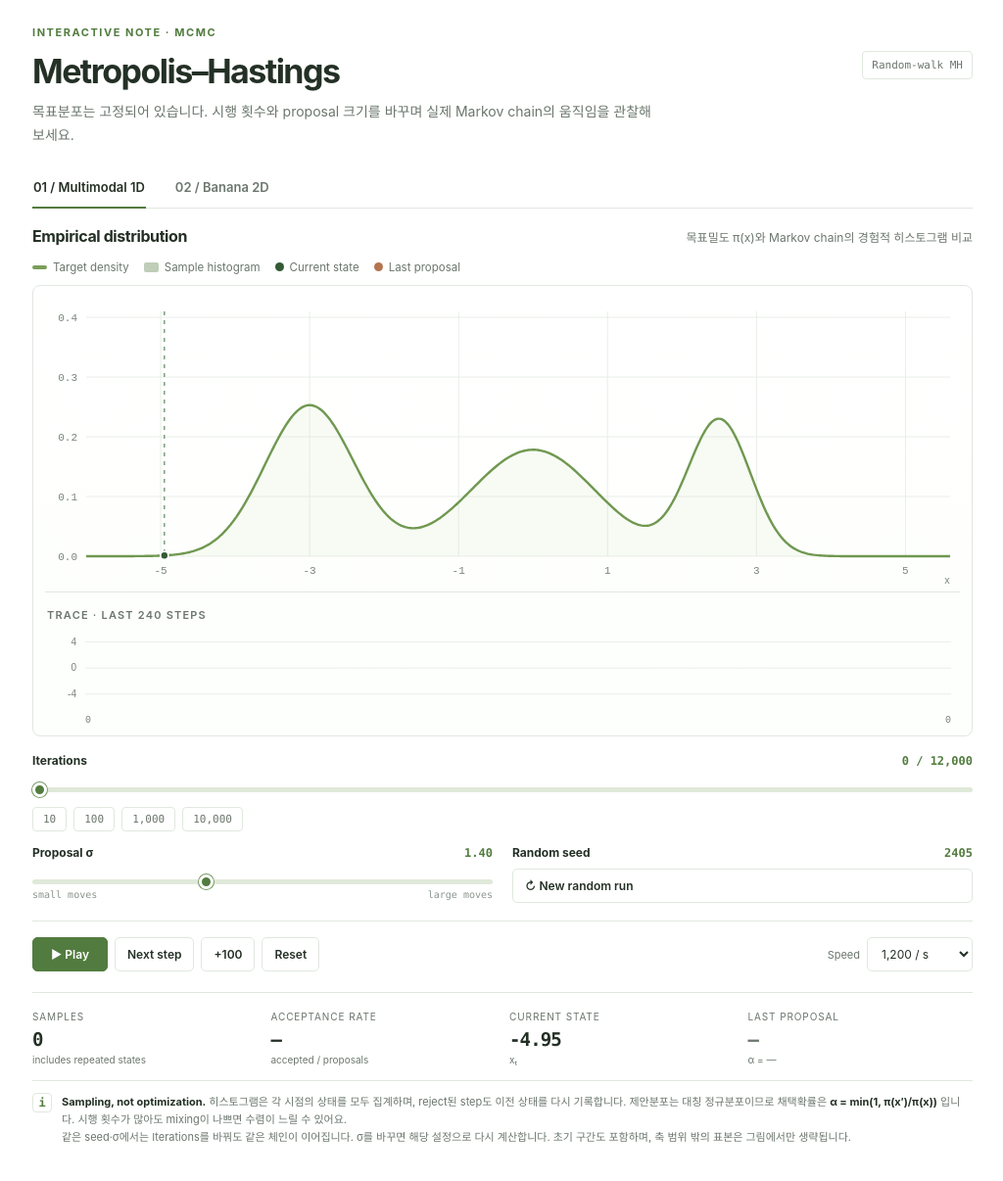
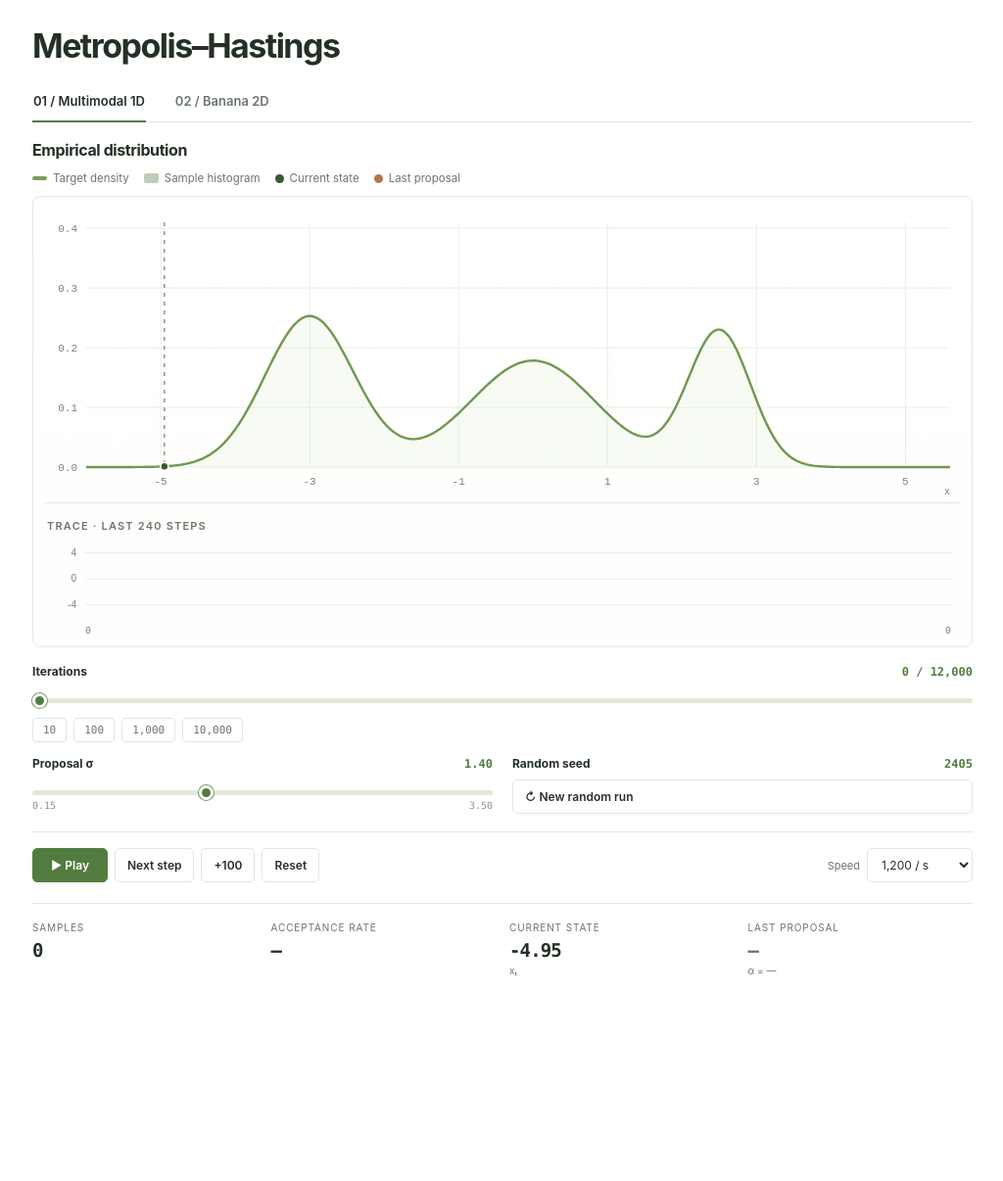
Before and after one commit to songofluna/academic-notes, a website: page demos/metropolis-hastings.html in a window 1280 px wide. Shown: the whole page at 98% size, without its empty margins (127-1151 px from the left). After the commit the page ends 1037 px from the top, so only its background shows below. Drawn offline with Linux system fonts and the light colour scheme.

Commit message:
Simplify MH demo UI and document experiment design principles (#2)
* Simplify MH demo UI

* Document concise interactive experiment UI principles

```diff
--- a/demos/metropolis-hastings.html
+++ b/demos/metropolis-hastings.html
@@ -10,31 +10,29 @@
 :root{--ink:#243025;--muted:#6b766d;--line:#e0e8df;--soft:#f7faf5;--accent:#527c3f;--green:#7a9e5a;--green-fill:#d7e9c7;--warn:#a65c43;--paper:#fff;--mono:ui-monospace,SFMono-Regular,Menlo,Consolas,monospace;font-family:ui-sans-serif,-apple-system,BlinkMacSystemFont,"Apple SD Gothic Neo","Noto Sans KR","Malgun Gothic",sans-serif;color:var(--ink);background:var(--paper);font-synthesis:none;}
 *{box-sizing:border-box}body{margin:0;padding:24px}.embedded body{padding:0}button,input,select{font:inherit}button{cursor:pointer}button:focus-visible,input:focus-visible,select:focus-visible{outline:3px solid #c1dda8;outline-offset:2px}
 .mh{width:100%;max-width:960px;margin:auto;padding:2px 0 16px;}
-.eyebrow{text-transform:uppercase;color:var(--accent);letter-spacing:.14em;font-size:11px;font-weight:720;margin:0 0 12px}
-.head{display:flex;justify-content:space-between;align-items:flex-start;gap:16px;margin-bottom:22px}.head h1{font-size:clamp(25px,4vw,34px);line-height:1.24;letter-spacing:-.045em;font-weight:740;margin:0 0 8px}.sub{font-size:14px;color:var(--muted);line-height:1.7;margin:0;max-width:640px}.head .tag{flex:none;border:1px solid var(--line);border-radius:4px;color:var(--muted);font:11px var(--mono);padding:7px 9px;margin-top:26px}
+.head{margin-bottom:16px}.head h1{font-size:clamp(25px,4vw,34px);line-height:1.24;letter-spacing:-.045em;font-weight:740;margin:0}
 .tabs{display:flex;border-bottom:1px solid var(--line);gap:29px;margin:0 0 18px}.tab{border:0;border-bottom:2px solid transparent;padding:11px 1px 12px;background:none;color:var(--muted);font-size:13px;font-weight:610;margin-bottom:-1px;transition:color .15s}.tab[aria-selected="true"]{border-bottom-color:var(--accent);color:var(--ink)}
-.panel-header{display:flex;justify-content:space-between;gap:18px;align-items:baseline;margin-bottom:14px}.panel-header h2{margin:0;font-size:16px;letter-spacing:-.025em;font-weight:700}.panel-desc{color:var(--muted);font-size:12px;line-height:1.5;text-align:right}
+.panel-header{margin-bottom:12px}.panel-header h2{margin:0;font-size:16px;letter-spacing:-.025em;font-weight:700}
 .legend{display:flex;flex-wrap:wrap;gap:15px;align-items:center;font-size:11.5px;color:var(--muted);margin-bottom:11px}.legend span{display:inline-flex;align-items:center;gap:6px}.swatch{width:15px;height:4px;display:inline-block;background:var(--green);border-radius:2px}.swatch.hist{height:10px;background:rgba(74,111,53,.35)}.swatch.dot{height:9px;width:9px;border-radius:50%;background:#335a35}.swatch.proposal{height:9px;width:9px;border-radius:50%;background:#b37450}
 .chart-frame{border:1px solid var(--line);border-radius:8px;background:linear-gradient(180deg,#fff 0%,#fdfffc 100%);padding:12px 12px 6px;overflow:hidden}.plot{display:block;width:100%;touch-action:pan-y}.plot-main{height:294px}.plot-trace{height:108px}.plot-two{height:374px}.trace-head{font-size:11px;text-transform:uppercase;letter-spacing:.11em;color:var(--muted);font-weight:600;margin:12px 2px 2px}.trace-frame{border-top:1px solid var(--line);margin-top:6px;padding-top:4px}
 .sidebar{margin-top:17px;display:grid;grid-template-columns:1fr 1fr;gap:14px 20px}.control{min-width:0}.control.full{grid-column:1/-1}.control-label{display:flex;align-items:baseline;justify-content:space-between;gap:12px;margin-bottom:9px}.control-label label,.control-label .label{font-weight:670;font-size:12px}.val{font-family:var(--mono);font-size:12px;color:var(--accent);font-weight:700;font-variant-numeric:tabular-nums}input[type=range]{width:100%;height:5px;appearance:none;background:#e0e9d9;border-radius:10px;cursor:pointer;margin:8px 0 5px;accent-color:var(--accent)}input[type=range]::-webkit-slider-thumb{appearance:none;width:15px;height:15px;border:3px solid white;box-shadow:0 0 0 1px #779b64;border-radius:50%;background:var(--accent)}input[type=range]::-moz-range-thumb{width:11px;height:11px;border:2px solid white;box-shadow:0 0 0 1px #779b64;border-radius:50%;background:var(--accent)}
 .presets{display:flex;flex-wrap:wrap;gap:7px;margin-top:10px}.preset{padding:5px 10px;border:1px solid var(--line);border-radius:4px;background:white;font:11px var(--mono);color:var(--muted)}.preset[aria-pressed="true"]{background:#f0f7ea;border-color:#a8c997;color:var(--accent);font-weight:700}.minmax{display:flex;justify-content:space-between;color:#8a958c;font:10px var(--mono)}
 .toolbar{display:flex;align-items:center;justify-content:space-between;gap:12px;flex-wrap:wrap;border-top:1px solid var(--line);padding-top:16px;margin-top:18px}.actions{display:flex;gap:7px;flex-wrap:wrap}.action{font-size:12px;font-weight:620;padding:9px 12px;border-radius:5px;border:1px solid var(--line);background:#fff;color:var(--ink);white-space:nowrap}.action.primary{background:var(--accent);color:#fff;border-color:var(--accent);padding-inline:18px}.action:hover{background:#f3f8ef}.action.primary:hover{background:#426a31}.select{font-size:12px;color:var(--ink);border:1px solid var(--line);background:white;border-radius:5px;padding:8px 25px 8px 10px}
 .metrics{display:grid;grid-template-columns:repeat(4,minmax(0,1fr));gap:14px;border-top:1px solid var(--line);margin-top:21px;padding-top:18px}.metric{min-width:0}.metric .k{font-size:10px;text-transform:uppercase;letter-spacing:.09em;color:var(--muted);margin-bottom:6px;white-space:nowrap}.metric .v{font:600 19px var(--mono);letter-spacing:-.045em;font-variant-numeric:tabular-nums;min-width:0;overflow-wrap:anywhere}.metric .v.muted{color:var(--muted)}.metric .v.yes{color:var(--accent)}.metric .v.no{color:var(--warn)}.metric .hint{font-size:10px;color:var(--muted);margin-top:4px}
-.foot{display:flex;gap:10px;align-items:flex-start;padding:12px 0 0;margin-top:15px;border-top:1px solid var(--line);font-size:11px;line-height:1.65;color:var(--muted)}.foot b{font-weight:730;color:var(--ink)}.note-symbol{flex:none;font:700 12px var(--mono);border:1px solid var(--line);height:20px;width:20px;display:grid;place-items:center;border-radius:4px;color:var(--accent)}
 [hidden]{display:none !important}
-@media(max-width:640px){body{padding:16px}.mh{padding:0 0 20px}.head{margin-bottom:12px}.head .tag{display:none}.head h1{font-size:26px}.tabs{gap:22px}.panel-header{display:block}.panel-desc{text-align:left;display:block;margin-top:4px}.chart-frame{padding:7px 6px 2px}.plot-main{height:230px}.plot-two{height:305px}.plot-trace{height:90px}.sidebar{grid-template-columns:1fr;gap:15px}.toolbar{align-items:stretch}.actions{width:100%}.action{flex:1;min-width:0}.toolbar>.speed{width:100%;display:flex;align-items:center;justify-content:space-between}.metrics{grid-template-columns:1fr 1fr;row-gap:18px}.metric .v{font-size:18px}.legend{gap:9px;font-size:10.5px}.sub{font-size:13px}}
+@media(max-width:640px){body{padding:16px}.mh{padding:0 0 20px}.head{margin-bottom:12px}.head h1{font-size:26px}.tabs{gap:22px}.chart-frame{padding:7px 6px 2px}.plot-main{height:230px}.plot-two{height:305px}.plot-trace{height:90px}.sidebar{grid-template-columns:1fr;gap:15px}.toolbar{align-items:stretch}.actions{width:100%}.action{flex:1;min-width:0}.toolbar>.speed{width:100%;display:flex;align-items:center;justify-content:space-between}.metrics{grid-template-columns:1fr 1fr;row-gap:18px}.metric .v{font-size:18px}.legend{gap:9px;font-size:10.5px}}
 @media(prefers-reduced-motion:reduce){*{scroll-behavior:auto !important;transition:none !important}}
 </style>
 </head>
 <body>
 <main class="mh" id="mh-widget">
-  <div class="head"><div><p class="eyebrow">Interactive note · MCMC</p><h1>Metropolis–Hastings</h1><p class="sub">목표분포는 고정되어 있습니다. 시행 횟수와 proposal 크기를 바꾸며 실제 Markov chain의 움직임을 관찰해 보세요.</p></div><span class="tag">Random-walk MH</span></div>
+  <div class="head"><h1>Metropolis–Hastings</h1></div>
   <div class="tabs" role="tablist" aria-label="Target distribution">
     <button class="tab" id="tab-density" role="tab" aria-controls="panel-density" aria-selected="true" data-tab="density">01 / Multimodal 1D</button>
     <button class="tab" id="tab-banana" role="tab" aria-controls="panel-banana" aria-selected="false" tabindex="-1" data-tab="banana">02 / Banana 2D</button>
   </div>
   <div id="panel-density" role="tabpanel" aria-labelledby="tab-density">
-    <div class="panel-header"><h2>Empirical distribution</h2><span class="panel-desc">목표밀도 π(x)와 Markov chain의 경험적 히스토그램 비교</span></div>
+    <div class="panel-header"><h2>Empirical distribution</h2></div>
     <div class="legend"><span><i class="swatch"></i> Target density</span><span><i class="swatch hist"></i> Sample histogram</span><span><i class="swatch dot"></i> Current state</span><span><i class="swatch proposal"></i> Last proposal</span></div>
     <div class="chart-frame">
       <canvas class="plot plot-main" id="density-canvas" role="img" aria-label="목표 확률밀도와 메트로폴리스 헤이스팅스 표본 히스토그램"></canvas>
@@ -42,7 +40,7 @@
     </div>
   </div>
   <div id="panel-banana" role="tabpanel" aria-labelledby="tab-banana" hidden>
-    <div class="panel-header"><h2>Banana-shaped target</h2><span class="panel-desc">비선형 2D 목표분포 위에 표본과 최근 이동 경로를 표시</span></div>
+    <div class="panel-header"><h2>Banana-shaped target</h2></div>
     <div class="legend"><span><i class="swatch hist"></i> Target contours</span><span><i class="swatch dot"></i> Sample positions</span><span><i class="swatch proposal"></i> Last proposal</span></div>
     <div class="chart-frame"><canvas class="plot plot-two" id="banana-canvas" role="img" aria-label="바나나 형태의 2차원 목표 확률밀도와 MH 표본들의 위치"></canvas></div>
   </div>
@@ -53,7 +51,7 @@
       <div class="presets" aria-label="Quick select iteration count"><button class="preset" data-n="10">10</button><button class="preset" data-n="100">100</button><button class="preset" data-n="1000">1,000</button><button class="preset" data-n="10000">10,000</button></div>
     </div>
     <div class="control"><div class="control-label"><label for="sigma">Proposal σ</label><output class="val" id="sigma-output">1.40</output></div>
-      <input id="sigma" type="range" min="0.15" max="3.5" value="1.4" step="0.05" aria-label="대칭 정규 제안분포의 표준편차"><div class="minmax"><span>small moves</span><span>large moves</span></div>
+      <input id="sigma" type="range" min="0.15" max="3.5" value="1.4" step="0.05" aria-label="대칭 정규 제안분포의 표준편차"><div class="minmax"><span>0.15</span><span>3.50</span></div>
     </div>
     <div class="control"><div class="control-label"><span class="label">Random seed</span><span id="seed-display" class="val">2405</span></div>
       <button class="action" id="new-run" style="width:100%;text-align:left">↻ New random run</button>
@@ -64,12 +62,11 @@
     <div class="speed"><label for="speed" style="font-size:11px;color:var(--muted);margin-right:7px">Speed</label><select class="select" id="speed"><option value="50">50 / s</option><option value="300">300 / s</option><option value="1200" selected>1,200 / s</option><option value="4000">4,000 / s</option></select></div>
   </div>
   <div class="metrics" aria-live="polite" aria-atomic="true">
-    <div class="metric"><div class="k">Samples</div><div class="v" id="m-samples">0</div><div class="hint">includes repeated states</div></div>
-    <div class="metric"><div class="k">Acceptance rate</div><div class="v" id="m-rate">—</div><div class="hint">accepted / proposals</div></div>
+    <div class="metric"><div class="k">Samples</div><div class="v" id="m-samples">0</div></div>
+    <div class="metric"><div class="k">Acceptance rate</div><div class="v" id="m-rate">—</div></div>
     <div class="metric"><div class="k">Current state</div><div class="v" id="m-current">—</div><div class="hint" id="m-location">xₜ</div></div>
     <div class="metric"><div class="k">Last proposal</div><div class="v muted" id="m-outcome">—</div><div class="hint" id="m-alpha">α = —</div></div>
   </div>
-  <div class="foot"><span class="note-symbol">i</span><span><b>Sampling, not optimization.</b> 히스토그램은 각 시점의 상태를 모두 집계하며, reject된 step도 이전 상태를 다시 기록합니다. 제안분포는 대칭 정규분포이므로 채택확률은 <b>α = min(1, π(x′)/π(x))</b> 입니다. 시행 횟수가 많아도 mixing이 나쁘면 수렴이 느릴 수 있어요.<br>같은 seed·σ에서는 Iterations를 바꿔도 같은 체인이 이어집니다. σ를 바꾸면 해당 설정으로 다시 계산합니다. 초기 구간도 포함하며, 축 범위 밖의 표본은 그림에서만 생략됩니다.</span></div>
 </main>
 <script type="module">
 import { generateChain, pdf1, log2, bananaContour } from './mh-kernel.mjs';
```
Also changed, not shown: README.md.
